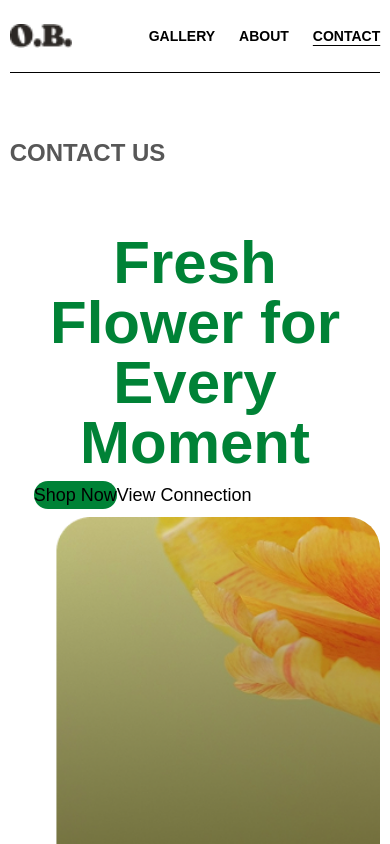
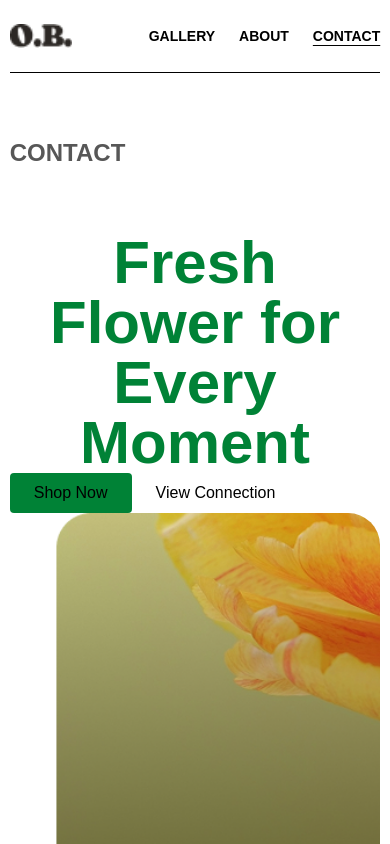
Before and after one commit to kasarshravani04/Bloomify-Flower-Shop-UI, a React (Vite) app: page /contact in a window 390 px wide. Shown: the top 844 px of the page. Built offline with nearby package versions, Linux system fonts and the light colour scheme; a web font is replaced by a local one.

Commit message:
fixing responsive design

```diff
--- a/src/components/ui/Galleryservices.jsx
+++ b/src/components/ui/Galleryservices.jsx
@@ -3,7 +3,7 @@ const Galleryservices = ({item}) => {
     return (
     <div
          key={item.id}
-         className="py-10 px-6 border-t last:border-b border-grey flex flex-row justify-between gap-12 sm:flex flex-wrap ">
+         className="py-10 md:px-6 border-t last:border-b border-grey flex flex-row justify-between gap-12 sm:flex flex-wrap ">
         <div className="px-5">
            <h2 className="font-bold text-2xl md:text-5xl">
            {item.heading}
--- a/src/pages/Contact.jsx
+++ b/src/pages/Contact.jsx
@@ -4,14 +4,13 @@ const Contact = () => {
   return (
     <section>
         <header className=" text-2xl my-16 font-bold text-text">
-           <h2>CONTACT US</h2>
+           <h2>CONTACT</h2>
         </header>
         <div>
             <h3 className="text-6xl font-bold text-green-700  text-center">Fresh Flower for Every Moment</h3>
-            <div className="px-6 py-2 text-lg text-black justify-center">
-              <button className="bg-green-700 rounded-2xl">Shop Now</button>
-              <button className="bg-white">View Connection</button>
-            </div>
+            <button className="bg-green-700 rounded px-6 py-2 text-black cursor-pointer">Shop Now</button>
+            <button className="bg-white  rounded px-6 py-2 text-black cursor-pointer border-green-700">View Connection</button>
+
 
         </div>
     </section>
```
